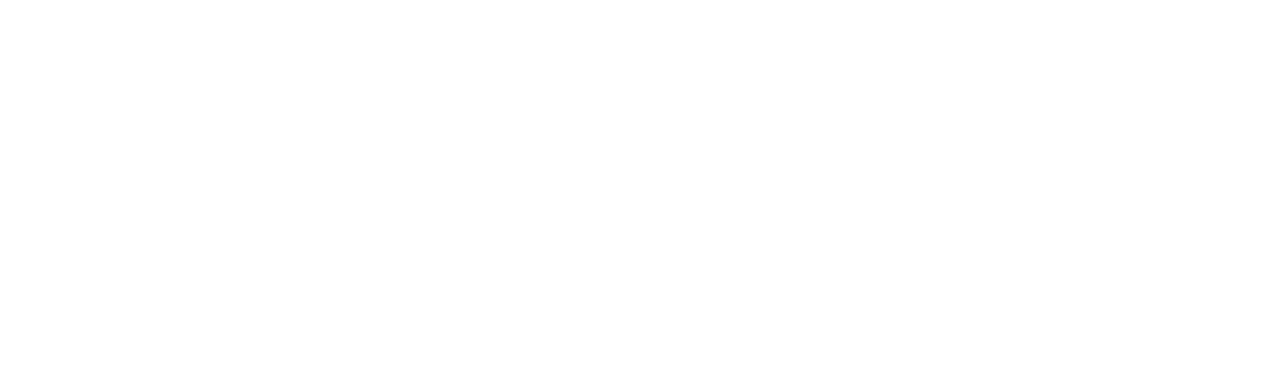
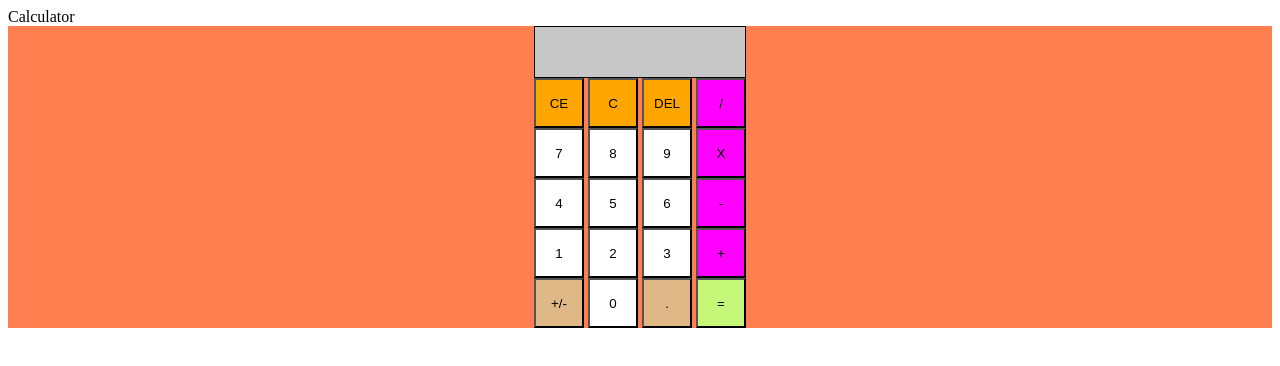
Before and after one commit to livingicon/calculator, a plain HTML site: page index.html in a window 1280 px wide. Drawn offline with Linux system fonts and the light colour scheme.

Commit message:
Add initial HTML

```diff
--- a/index.html
+++ b/index.html
@@ -7,6 +7,33 @@
   <script src="script.js" defer></script>
 </head>
 <body>
-
+    <div id="header">Calculator</div>
+    <div id="calculator">
+        <div id="displayBack">
+            <p id="displayContent"></p>
+        </div>
+        <div id="buttons">
+            <button id="CE" class="remove">CE</button>
+            <button id="C" class="remove">C</button>
+            <button id="DEL" class="remove">DEL</button>
+            <button id="division" class="operation">/</button>
+            <button id="seven" class="number">7</button>
+            <button id="eight" class="number">8</button>
+            <button id="nine" class="number">9</button>
+            <button id="multiplication" class="operation">X</button>
+            <button id="four" class="number">4</button>
+            <button id="five" class="number">5</button>
+            <button id="six" class="number">6</button>
+            <button id="subtraction" class="operation">-</button>
+            <button id="one" class="number">1</button>
+            <button id="two" class="number">2</button>
+            <button id="three" class="number">3</button>
+            <button id="addition" class="operation">+</button>
+            <button id="numberSigns" class="extra">+/-</button>
+            <button id="zero" class="number">0</button>
+            <button id="decimal" class="extra">.</button>
+            <button id="equal">=</button>
+        </div>
+    </div>
 </body>
 </html>
--- a/style.css
+++ b/style.css
@@ -0,0 +1,46 @@
+#calculator {
+  display: flex;
+  flex-direction: column;
+  align-items: center;
+}
+
+#calculator {
+  background-color: coral;
+}
+
+#displayBack {
+  height: 50px;
+  width: 210px;
+  background-color: rgb(199, 199, 199);
+  border: solid black 1px;
+  text-align: right;
+}
+
+#buttons {
+  max-width: 212px;
+}
+
+button {
+  width: 50px;
+  height: 50px;
+}
+
+.remove {
+  background-color: orange;
+}
+
+.number {
+  background-color: white;
+}
+
+.extra {
+  background-color: burlywood;
+}
+
+.operation {
+  background-color: fuchsia;
+}
+
+#equal {
+  background-color: rgb(197, 248, 121);
+}
```
